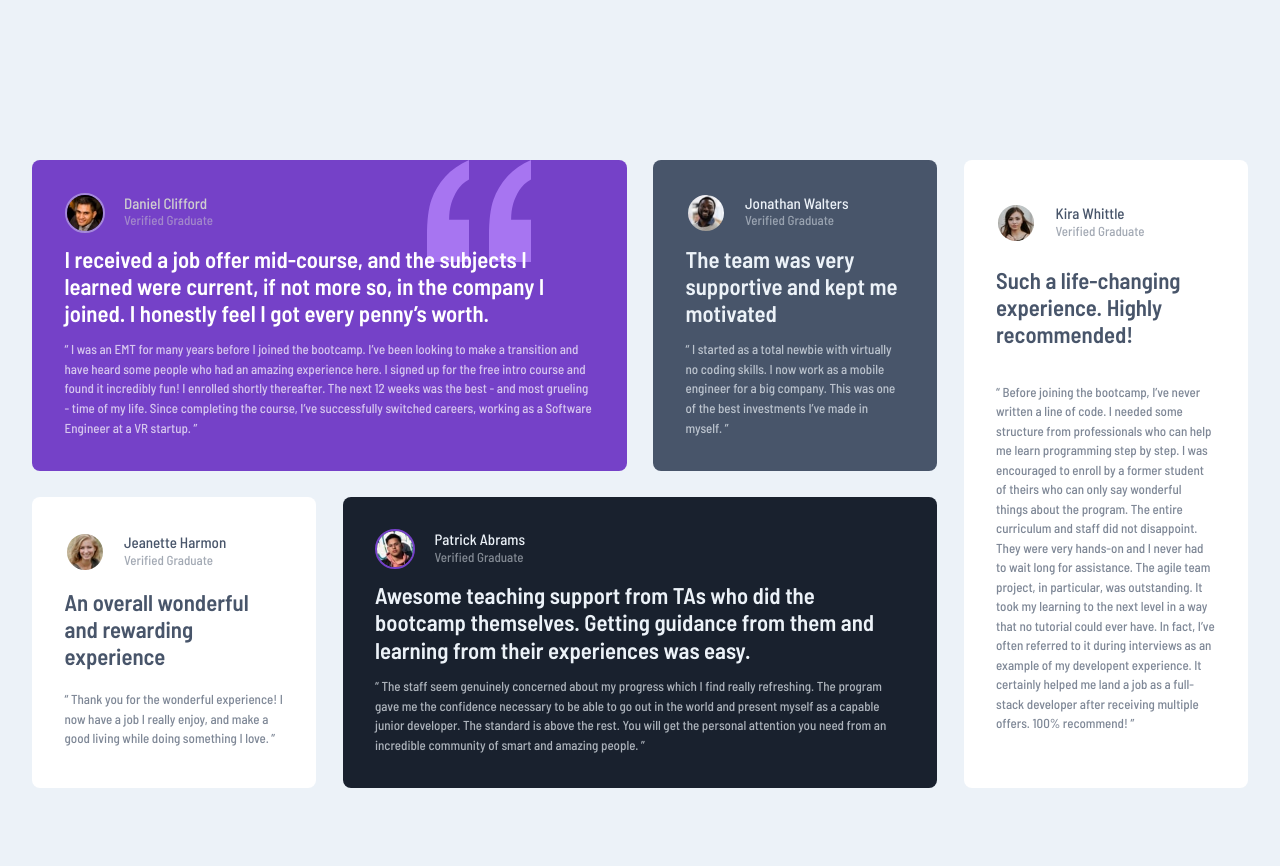
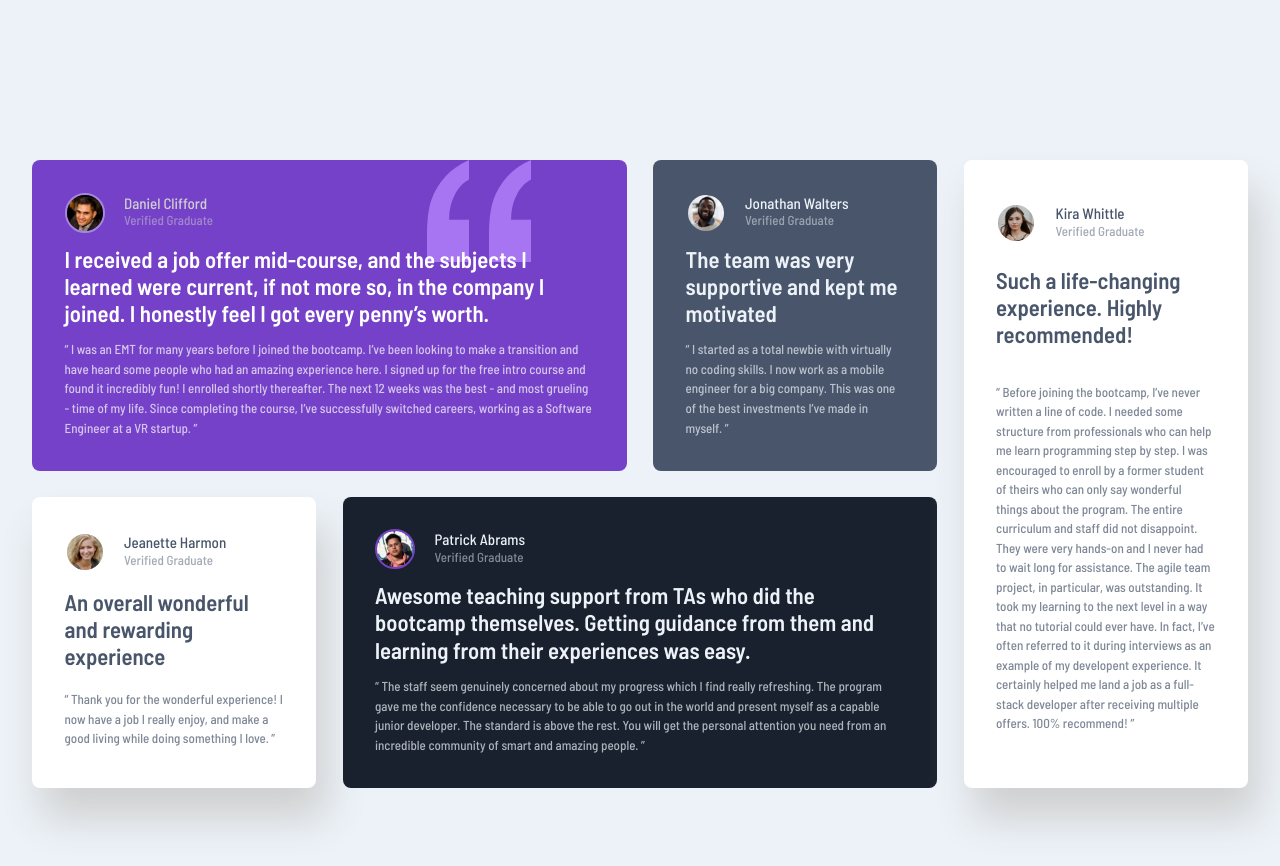
Before and after one commit to DavidPokrajac/testimonials-grid-section, a plain HTML site: page index.html in a window 1280 px wide. Drawn offline with Linux system fonts and the light colour scheme.

Commit message:
Added decorative box shadow

```diff
--- a/css/utilities/utilities.css
+++ b/css/utilities/utilities.css
@@ -35,3 +35,7 @@
 .text-opacity-lg {
     opacity: 0.7;
 }
+
+.box-shadow {
+    box-shadow: 10px 30px 40px hsl(0, 0%, 81%);
+}
--- a/index.html
+++ b/index.html
@@ -84,7 +84,7 @@
                     This was one of the best investments I’ve made in myself. ”
                 </p>
             </article>
-            <article class="[ border-radius-sm padding-medium ]">
+            <article class="[ border-radius-sm padding-medium box-shadow ]">
                 <div class="[ flex-flow ]">
                     <div>
                         <img
@@ -143,7 +143,7 @@
                     an incredible community of smart and amazing people. ”
                 </p>
             </article>
-            <article class="[ border-radius-sm padding-medium ]">
+            <article class="[ border-radius-sm padding-medium box-shadow ]">
                 <div class="[ flex-flow ]">
                     <div>
                         <img
```
